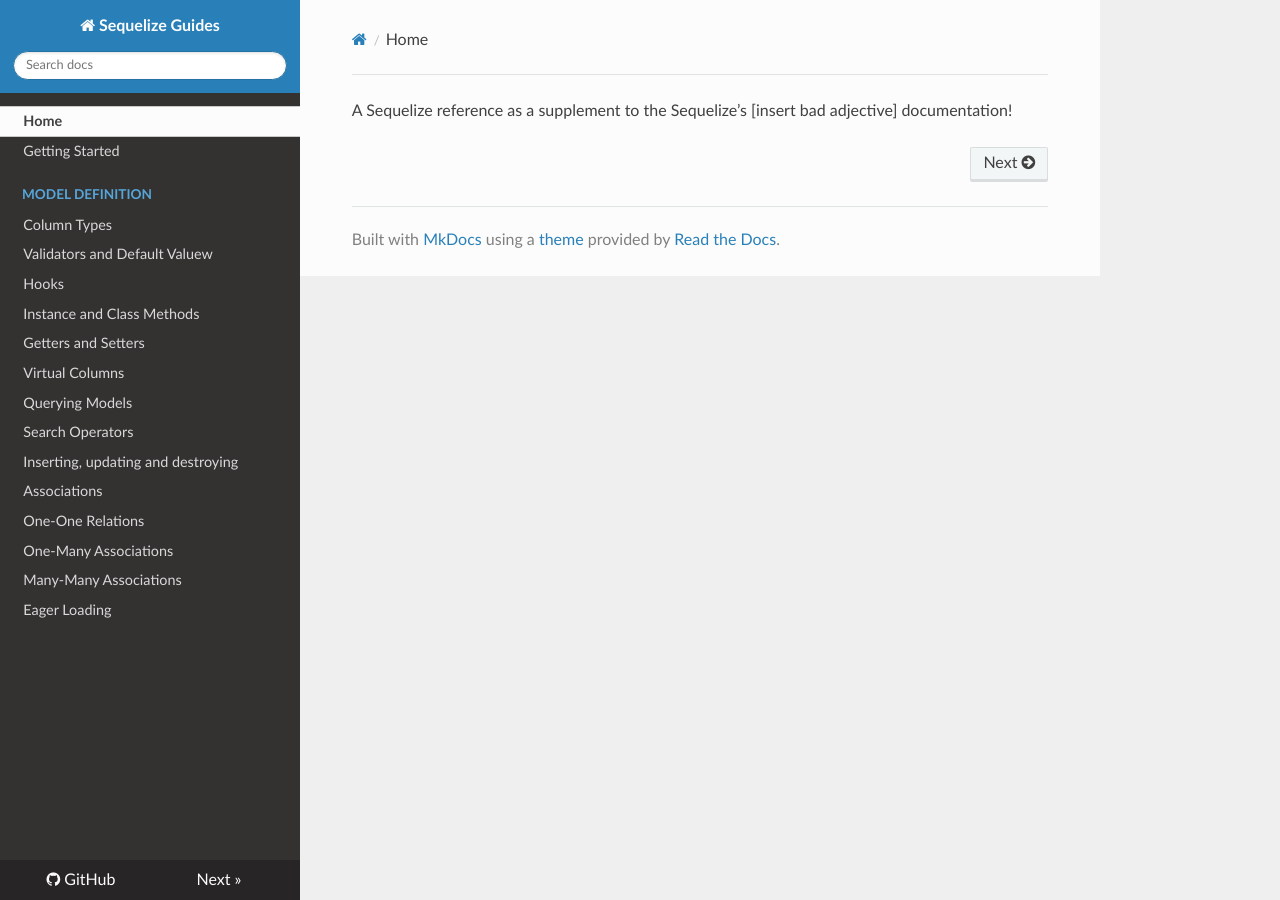
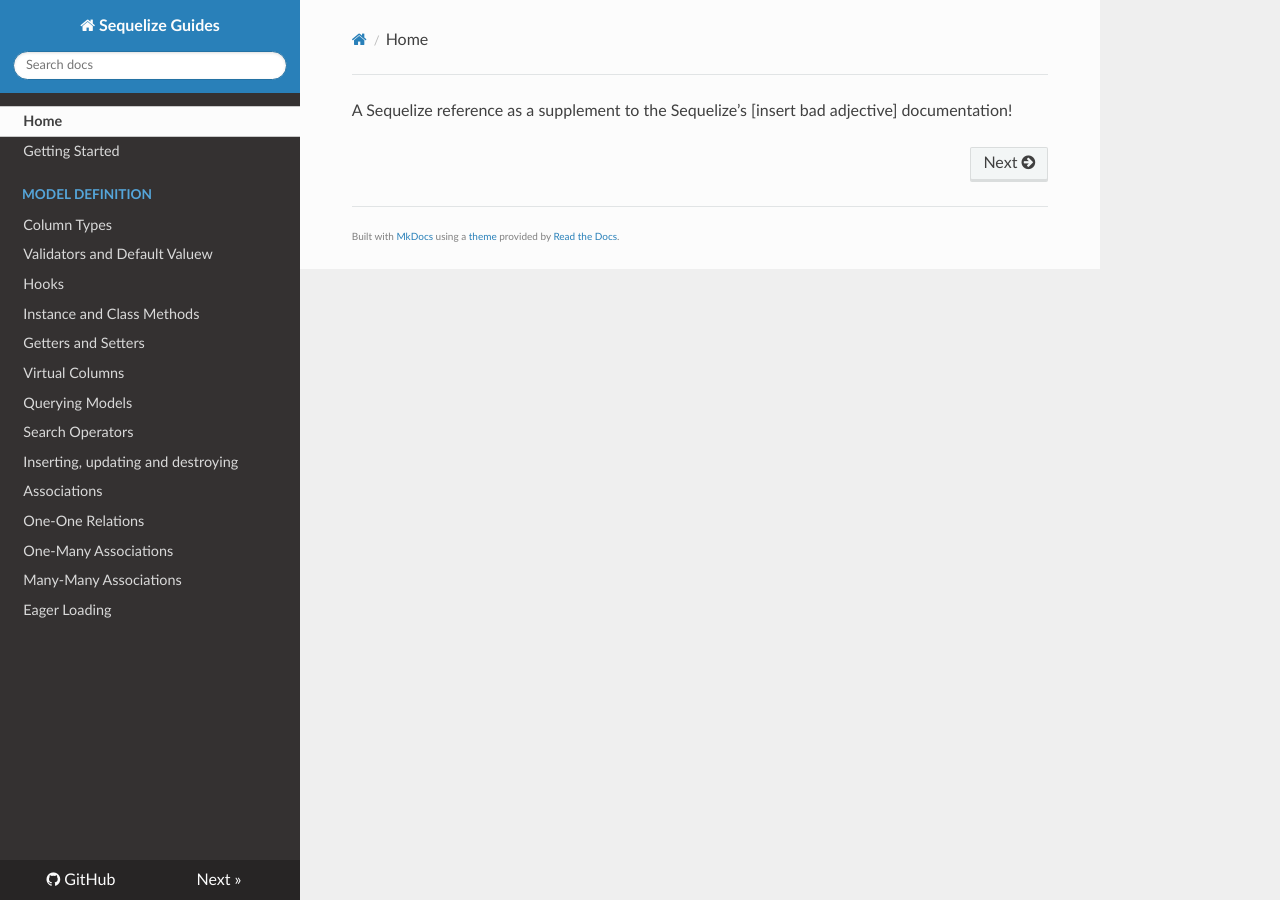
Before and after one commit to FullstackAcademy/SequelizeGuides, an MkDocs documentation site: the page built from docs/index.md, in a window 1280 px wide. Built offline with MkDocs 1.6.1, drawn with Linux system fonts in a browser that asks for light colours; nearby versions of some CDN libraries; old or Windows-style settings are respelled for this version of MkDocs.

Commit message:
custom styling

```diff
--- /dev/null
+++ b/docs/css/extra.css
@@ -0,0 +1,7 @@
+footer {
+  font-size: 10px;
+}
+
+.rst-footer-buttons {
+  font-size: 16px;
+}
--- a/mkdocs.yml
+++ b/mkdocs.yml
@@ -23,3 +23,5 @@ pages:
     - Many-Many Associations: "many-many-associations.md"
     - Eager Loading: "eager-loading.md"
 theme: readthedocs
+extra_css:
+    - css/extra.css
```
